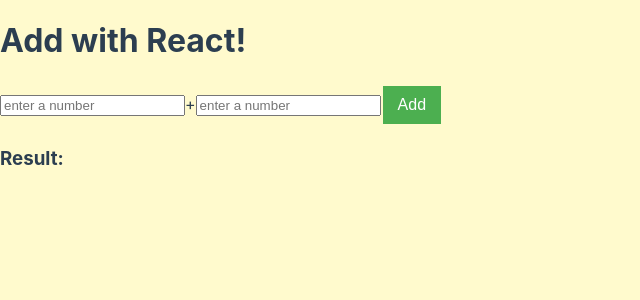
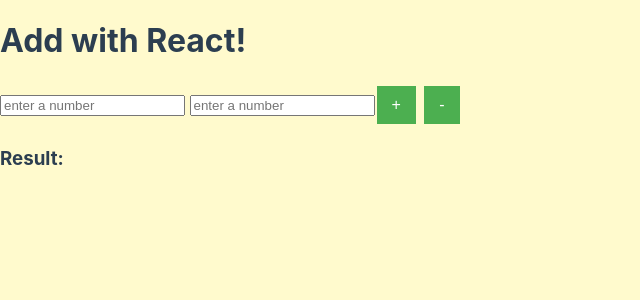
Before and after one commit to ycjessie/calculator-react, a React (Create React App) app: page / in a window 1280 px wide. Shown: the top 300 px of the page, without its empty margins (0-640 px from the left). Built offline with nearby package versions, Linux system fonts and the light colour scheme.

Commit message:
operations minus

```diff
--- a/src/Calculator.js
+++ b/src/Calculator.js
@@ -11,6 +11,7 @@
     this._changeNo1=this._changeNo1.bind(this);
     this._changeNo2=this._changeNo2.bind(this);
     this.calcAdd = this.calcAdd.bind(this);
+    this.calcMinus = this.calcMinus.bind(this);
 }
   _changeNo1(event) {
 
@@ -46,6 +47,14 @@
     });
 
   }
+  calcMinus(event) {
+    event.preventDefault();
+
+    this.setState({
+      Result: parseInt(this.state.no1) - parseInt(this.state.no2)
+    });
+
+  }
   render() {
     return (
       <div className="container">
@@ -59,7 +68,7 @@
               onChange={this._changeNo1}
               placeholder="enter a number"
             />
-            <span>+</span>
+            <span> </span>
             <input
               type="text"
               value={this.state.no2}
@@ -67,8 +76,11 @@
               placeholder="enter a number"
             />
             <span>
-                <button onClick={this.calcAdd} id="add" className='btn'>Add
+                <button onClick={this.calcAdd} id="add" className='btn'>+
+                </button> <button onClick={this.calcMinus} id="minus" className='btn'> -
                 </button></span>
+
+
             <h3>Result: {this.state.Result}</h3>
           </form>
         </div>
```
